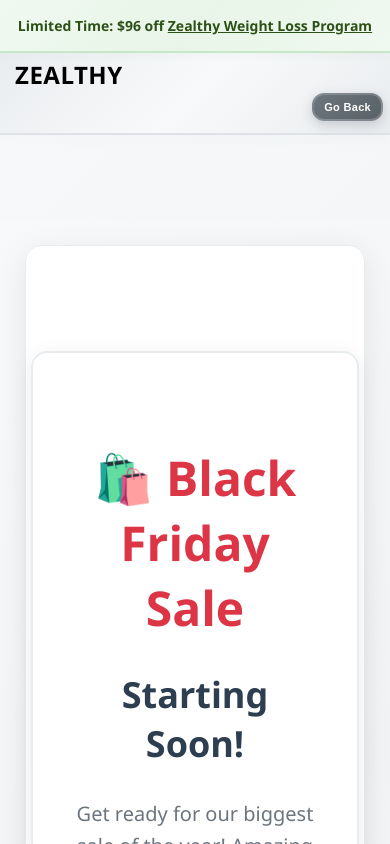
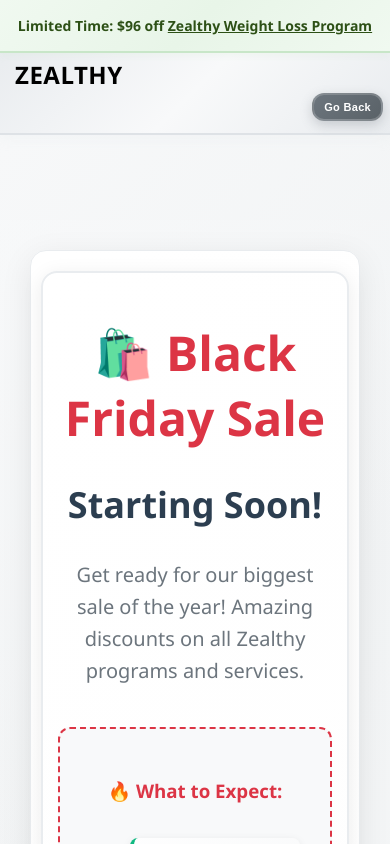
Before and after one commit to neelkamalrana/Zealthy, a React (Create React App) app in the folder frontend/: page /black-friday in a window 390 px wide. Shown: the top 844 px of the page. Built offline with nearby package versions, Linux system fonts and the light colour scheme; no server answers; the HTML template or start-up script is replaced by a standard one.

Commit message:
Add !important to responsive CSS for deployment override

```diff
--- a/frontend/src/App.css
+++ b/frontend/src/App.css
@@ -677,30 +677,30 @@
 /* Responsive Table Design - Updated for deployment */
 @media (max-width: 768px) {
   .table {
-    font-size: 12px;
-    overflow-x: auto;
-    display: block;
-    white-space: nowrap;
+    font-size: 12px !important;
+    overflow-x: auto !important;
+    display: block !important;
+    white-space: nowrap !important;
   }
 
   .table th,
   .table td {
-    padding: 8px 4px;
-    min-width: 80px;
+    padding: 8px 4px !important;
+    min-width: 80px !important;
   }
 
   .table th {
-    font-size: 10px;
+    font-size: 10px !important;
   }
 
   .container {
-    padding: 10px;
-    margin: 10px;
+    padding: 10px !important;
+    margin: 10px !important;
   }
 
   .card {
-    padding: 15px;
-    margin: 10px 0;
+    padding: 15px !important;
+    margin: 10px 0 !important;
   }
 }
 
```
